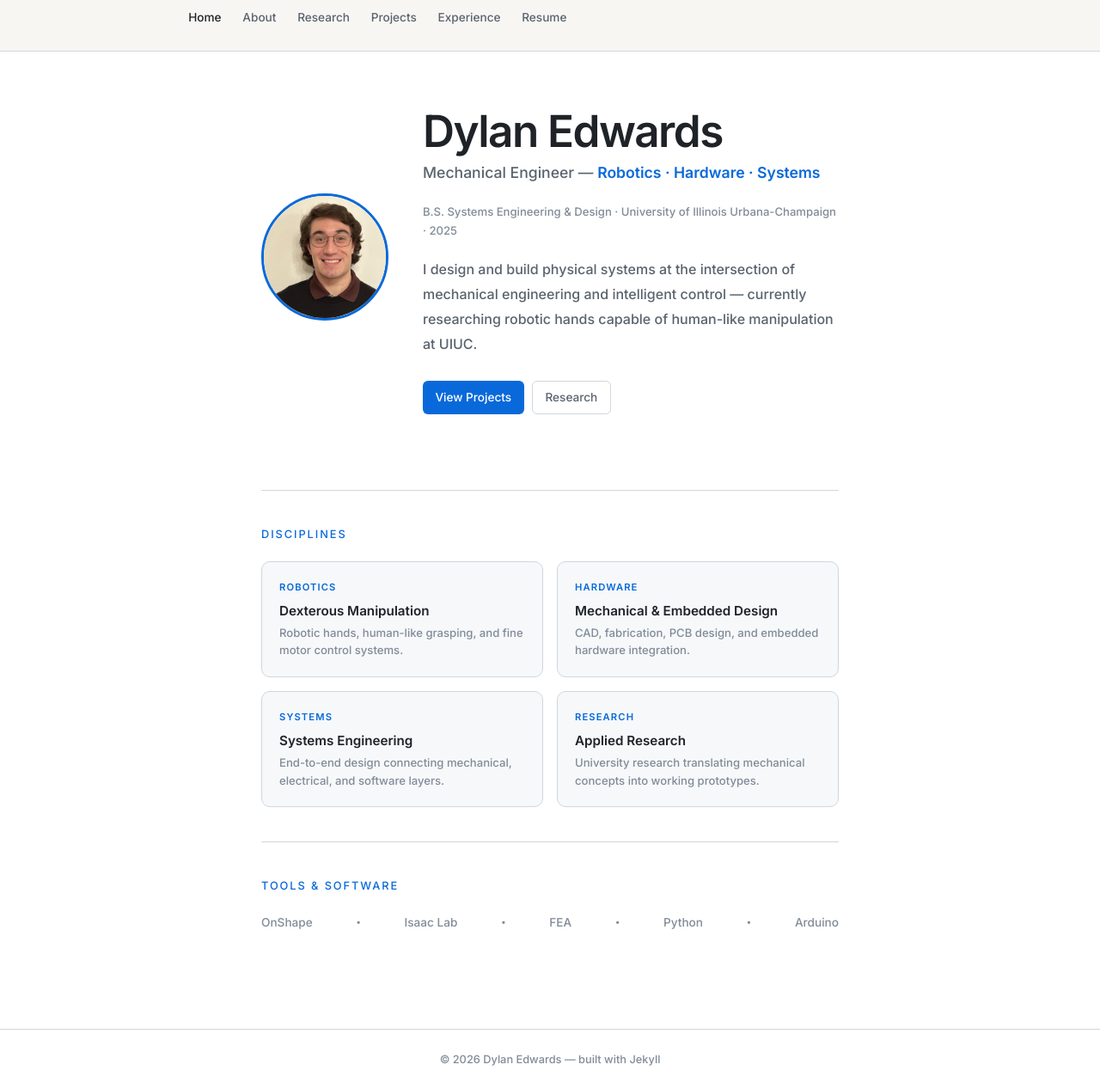
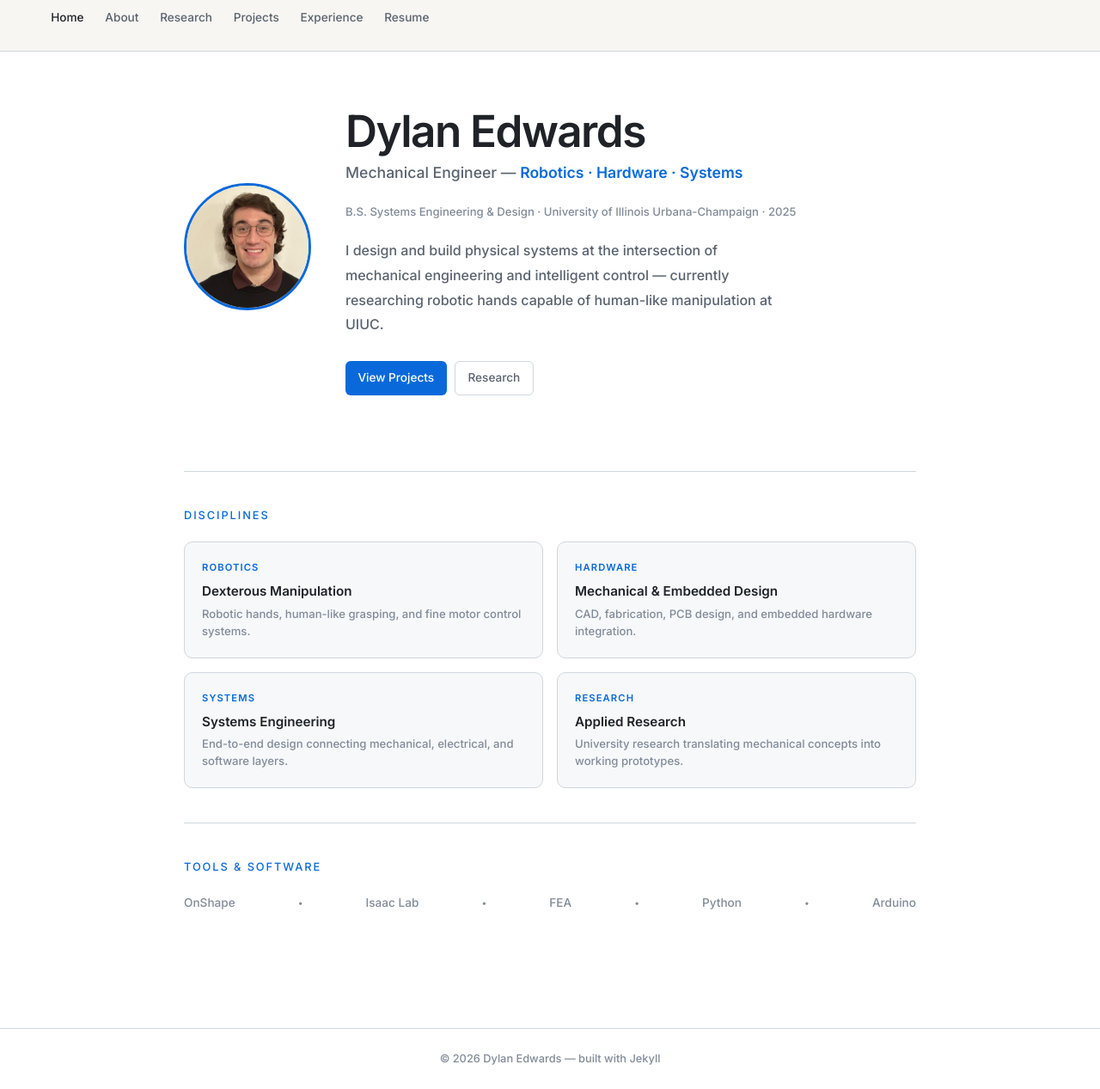
Before and after one commit to DylanEdwards02/DylanEdwards02.github.io, a Jekyll site: the page built from index.md, in a window 1280 px wide and 1267 px high. Shown: the whole window at 86% size. Built offline with Jekyll 4.4.1, drawn with Linux system fonts in a browser that asks for light colours.

Commit message:
Update content and wide width variables in CSS

```diff
--- a/assets/css/style.css
+++ b/assets/css/style.css
@@ -22,8 +22,8 @@
   --radius:      6px;
   --radius-lg:   10px;
   --nav-h:       60px;
-  --content-w:   720px;
-  --wide-w:      960px;
+  --content-w:   900px;
+  --wide-w:      1280px;
 }
 
 /* ── Reset ──────────────────────────────────────────────────── */
```
